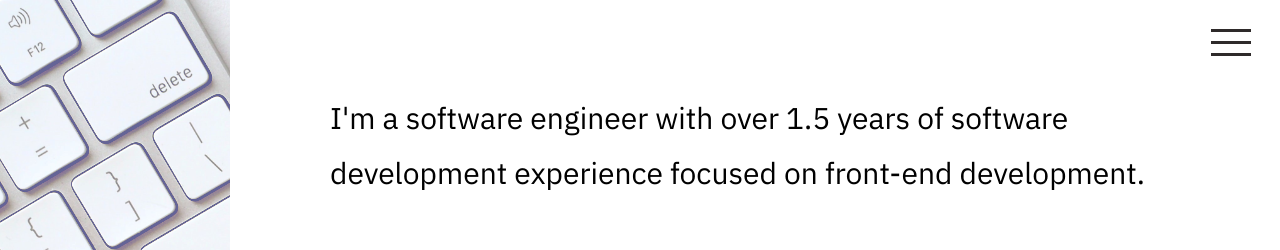
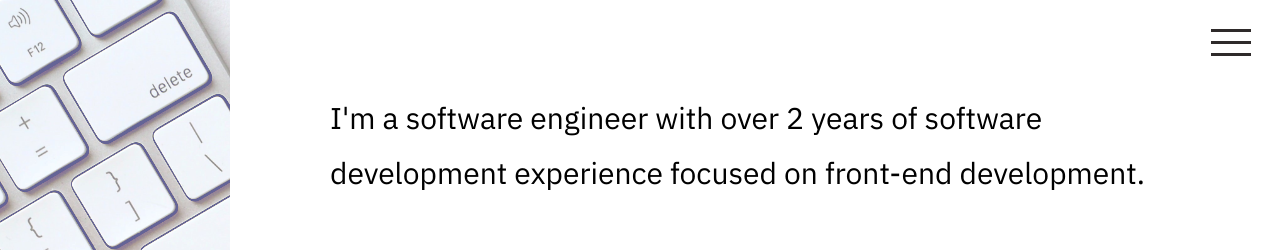
Before and after one commit to junchh/junho.me, a Vue app: page /about in a window 1280 px wide. Shown: the top 250 px of the page. Built offline with nearby package versions, Linux system fonts and the light colour scheme; a web font is replaced by a local one; what v-lazy-image would draw is missing.

Commit message:
update information

```diff
--- a/src/components/about/AboutAlternate.vue
+++ b/src/components/about/AboutAlternate.vue
@@ -8,7 +8,7 @@
     <div class="about-content animate__animated animate__slideInRight">
       <div class="about-description">
         <p class="about-desc-text animate__animated animate__slideInDown">
-          I'm a software engineer with over 1.5 years of software development
+          I'm a software engineer with over 2 years of software development
           experience focused on front-end development.
         </p>
         <p class="about-desc-text animate__animated animate__slideInDown">
@@ -33,7 +33,7 @@
           <li
             class="about-link-items animate__animated animate__bounceInDown duration-3"
           >
-            <a target="_blank" href="https://linkedin.com/in/junhoch"
+            <a target="_blank" href="https://linkedin.com/in/junchh"
               ><i class="fab fa-linkedin"></i
             ></a>
           </li>
--- a/src/components/hero/Hero.vue
+++ b/src/components/hero/Hero.vue
@@ -32,7 +32,7 @@
         <a
           target="_blank"
           class="icon-item animate__animated animate__fadeIn"
-          href="https://linkedin.com/in/junhoch"
+          href="https://linkedin.com/in/junchh"
           ><i class="fab fa-linkedin"></i
         ></a>
         <a
```
